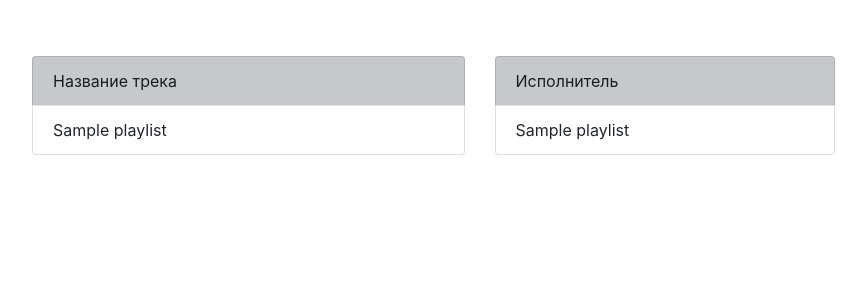
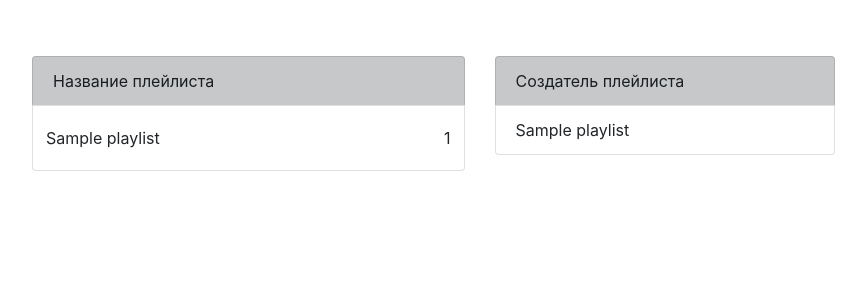
Before and after one commit to brintadis/any-sync, a Flask app: page /playlists in a window 1280 px wide. Shown: the top 300 px of the page, without its empty margins (68-934 px from the left). Run offline with Flask 2, Linux system fonts and the light colour scheme; tables that the repository leaves empty hold one stand-in row (values such as "Sample post").

Commit message:
playlists page done

```diff
--- a/webapp/__init__.py
+++ b/webapp/__init__.py
@@ -37,7 +37,7 @@ def create_app():
 
     @app.route("/playlists")
     def get_playlist():
-        title = "Список треков"
+        title = "Список плейлистов"
         playlists = Playlist.query.all()
         return render_template('playlists.html', page_title=title, playlists=playlists)
 
--- a/webapp/model.py
+++ b/webapp/model.py
@@ -49,4 +49,4 @@ class Playlist(db.Model):
         return f"<Playlist {self.playlist_name} {self.owner_name}>"
 
     def count_tracks(self):
-        return Track.query().filter(Track.playlist == self.id).count
+        return Track.query.filter(Track.playlist == self.id).count()
--- a/webapp/templates/playlists.html
+++ b/webapp/templates/playlists.html
@@ -4,15 +4,20 @@
 <div class="row" style="margin: 5% auto;">
     <div class="col-5">
         <ul class="list-group">
-            <li class="list-group-item list-group-item-dark">Название трека</li>
+            <li class="list-group-item list-group-item-dark">Название плейлиста</li>
             {% for playlist in playlists %}
-            <li class="list-group-item">{{ playlist.playlist_name }}</li>
+            <li class="list-group-item">
+                <div class="row">
+                    <div class="p-2 bd-highlight">{{ playlist.playlist_name }}</div>
+                    <div class="ml-auto p-2 bd-highlight">{{ playlist.count_tracks() }}</div>
+                </div>
+            </li>
             {% endfor %}
         </ul>
     </div>
     <div class="col-4">
         <ul class="list-group">
-            <li class="list-group-item list-group-item-dark">Исполнитель</li>
+            <li class="list-group-item list-group-item-dark">Создатель плейлиста</li>
             {% for playlist in playlists %}
             <li class="list-group-item">{{ playlist.owner_name }}</li>
             {% endfor %}
--- a/webapp/ya_playlist.py
+++ b/webapp/ya_playlist.py
@@ -19,8 +19,8 @@ def save_playlist(playlist_name, owner_name, tracks, id_playlist):
     db.session.add(new_playlist)
     db.session.commit()
     for track in tracks:
-        duration = str(track['track']['duration_ms'] * 0.000016)
-        duration = f'{min[:1]}:{min[2:4]}'
+        duration = str(int(track['track']['duration_ms']) * 0.000016)
+        duration = f'{duration[:1]}:{duration[2:4]}'
         new_track = Track(
             playlist=new_playlist.id, artist=track['track']['artists'][0]['name'],
             track_name=track['track']['title'], duration=duration)
```
